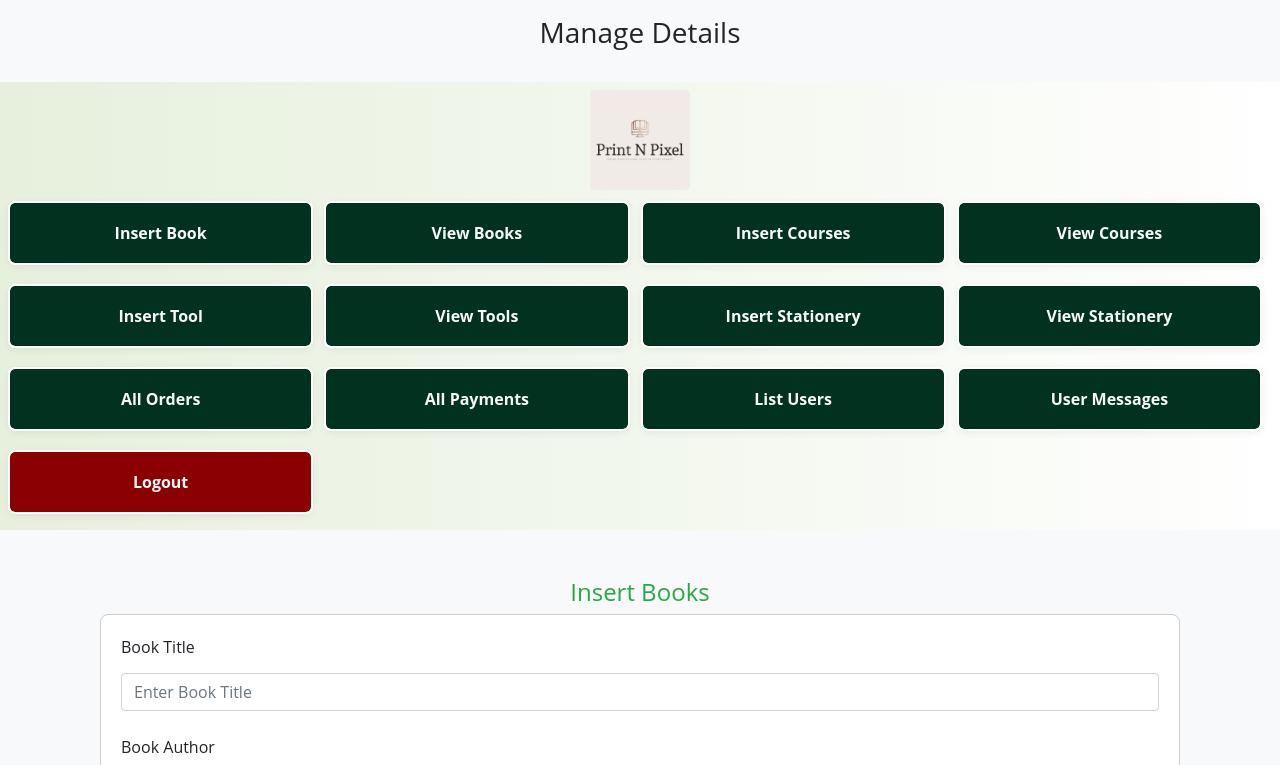
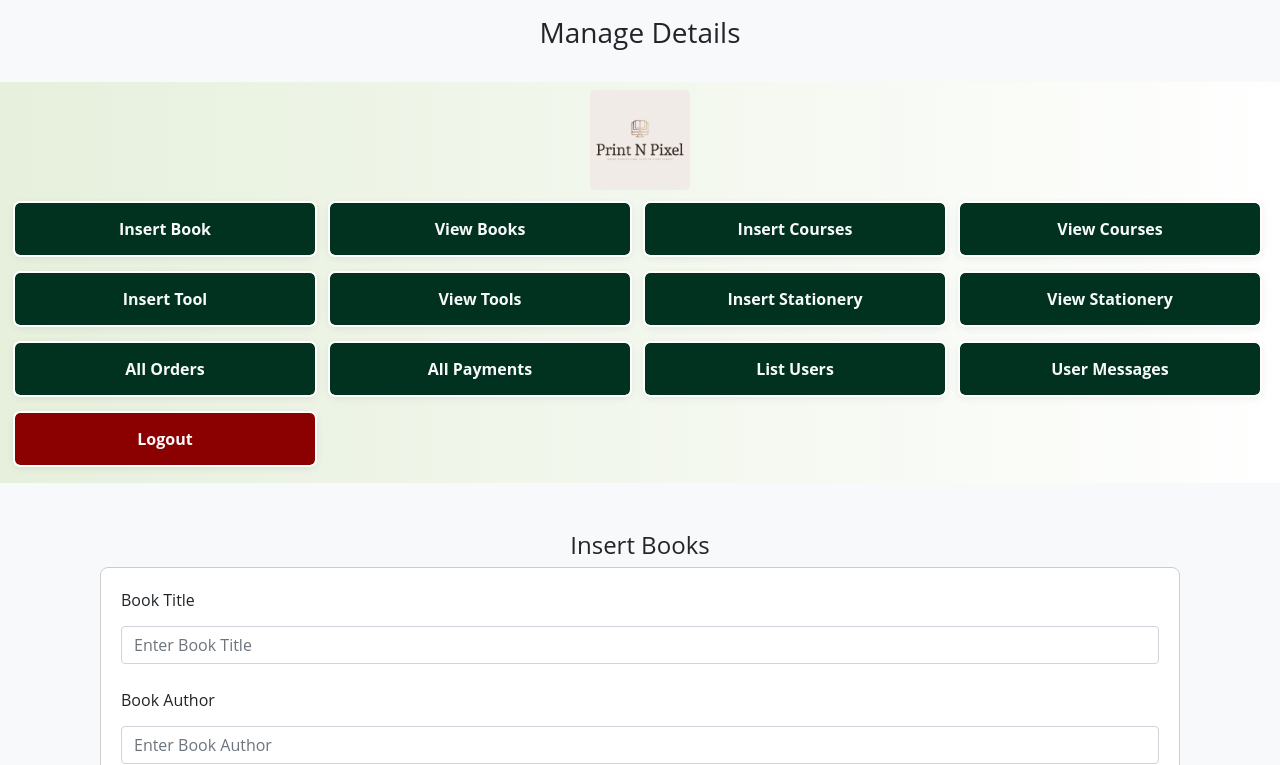
Before and after one commit to KaTim128/capstone, a PHP site: page /admin/adminPanel.php?insertBook in a window 1280 px wide. Shown: the part 32-797 px from the top of the page. Run offline with PHP 8.4, Linux system fonts and the light colour scheme; data that the repository does not hold is empty.

Commit message:
complete

```diff
--- a/admin/adminPanel.php
+++ b/admin/adminPanel.php
@@ -32,37 +32,38 @@ session_start();
 
         .panel {
     display: grid;
-            grid-template-columns: repeat(4, 1fr);
-            gap: 15px;
+    grid-template-columns: repeat(4, 1fr); /* Default: 4 columns */
+    gap: 10px; /* Space between buttons */
     width: 100%;
     box-sizing: border-box;
-            margin: 5 auto;
     padding: 5px 15px;
     margin-bottom: 5px;
-            margin-right:10px;
 }
 
-        /* Media query for mobile devices */
+/* For tablets and smaller devices */
 @media (max-width: 768px) {
     .panel {
-                grid-template-columns: repeat(2, 1fr); /* 2 columns on medium screens */
+        grid-template-columns: repeat(2, 1fr); /* 2 columns for tablets and small screens */
+
     }
 }
 
-        @media (max-width: 420px) {
+/* For very small devices like phones */
+@media (max-width: 576px) {
     .panel {
-                grid-template-columns: 1fr; /* 1 column on small screens */
-                padding: 5px; /* Adjust padding for smaller screens */
+        grid-template-columns: repeat(2, 1fr); /* Still 2 columns */
+        gap: 5px; /* Reduce gap */
     }
     .btn-responsive {
-                font-size: 14px; /* Maintain readability on smaller screens */
-                padding: 10px; /* Padding for buttons */
+        font-size: 14px; /* Maintain readability */
+        padding: 5px; /* Adjust padding for smaller buttons */
     }
 }
 
+
         .panel button {
-            padding: 10px 20px; /* Adjust padding */
-  margin-right: 10px; /* Add right margin for spacing */
+            padding: 6px 10px; /* Adjust padding */
+            margin-right: 5px; /* Add right margin for spacing */
             background: linear-gradient(to right, #013220, #013220, #013220);
             box-shadow: 0 2px 10px rgba(0, 0, 0, 0.1);
             color: rgb(255, 255, 255);
@@ -165,19 +166,19 @@ body {
         </div>
         <!-- Buttons Panel Section -->
         <div class="p1 panel text-center w-100">
-            <button class="p1 btn btn-light w-100 mb-2"><a href="adminPanel.php?insertBook" class="p1 nav-link text-light" style="font-weight: bold;">Insert Book</a></button>
-            <button class="p1 btn btn-light w-100 mb-2"><a href="adminPanel.php?viewBook" class="p1 nav-link text-light" style="font-weight: bold;">View Books</a></button>
-            <button class="p1 btn btn-light w-100 mb-2"><a href="adminPanel.php?insertCourse" class="p1 nav-link text-light" style="font-weight: bold;">Insert Courses</a></button>
-            <button class="p1 btn btn-light w-100 mb-2"><a href="adminPanel.php?viewCourse" class="p1 nav-link text-light" style="font-weight: bold;">View Courses</a></button>
-            <button class="p1 btn btn-light w-100 mb-2"><a href="adminPanel.php?insertTool" class="p1 nav-link text-light" style="font-weight: bold;">Insert Tool</a></button>
-            <button class="p1 btn btn-light w-100 mb-2"><a href="adminPanel.php?viewTool" class="p1 nav-link text-light" style="font-weight: bold;">View Tools</a></button>
-            <button class="p1 btn btn-light w-100 mb-2"><a href="adminPanel.php?insertStationery" class="p1 nav-link text-light" style="font-weight: bold;">Insert Stationery</a></button>
-            <button class="p1 btn btn-light w-100 mb-2"><a href="adminPanel.php?viewStationery" class="p1 nav-link text-light" style="font-weight: bold;">View Stationery</a></button>
-            <button class="p1 btn btn-light w-100 mb-2"><a href="adminPanel.php?listOrders" class="p1 nav-link text-light" style="font-weight: bold;">All Orders</a></button>
-            <button class="p1 btn btn-light w-100 mb-2"><a href="adminPanel.php?listPayments" class="p1 nav-link text-light" style="font-weight: bold;">All Payments</a></button>
-            <button class="p1 btn btn-light w-100 mb-2"><a href="adminPanel.php?listUsers" class="p1 nav-link text-light" style="font-weight: bold;">List Users</a></button>
-            <button class="p1 btn btn-light w-100 mb-2"><a href="adminPanel.php?listMessages" class="p1 nav-link text-light" style="font-weight: bold;">User Messages</a></button>
-            <button class="p1 btn btn-danger w-100 mb-2"><a href="./adminLogin.php" class="p1 nav-link text-light" style="font-weight: bold;">Logout</a></button>
+            <button class="p1 btn btn-light btn-responsive mb-2"><a href="adminPanel.php?insertBook" class="p1 nav-link text-light" style="font-weight: bold;">Insert Book</a></button>
+            <button class="p1 btn btn-light btn-responsive mb-2"><a href="adminPanel.php?viewBook" class="p1 nav-link text-light" style="font-weight: bold;">View Books</a></button>
+            <button class="p1 btn btn-light btn-responsive mb-2"><a href="adminPanel.php?insertCourse" class="p1 nav-link text-light" style="font-weight: bold;">Insert Courses</a></button>
+            <button class="p1 btn btn-light btn-responsive mb-2"><a href="adminPanel.php?viewCourse" class="p1 nav-link text-light" style="font-weight: bold;">View Courses</a></button>
+            <button class="p1 btn btn-light btn-responsive mb-2"><a href="adminPanel.php?insertTool" class="p1 nav-link text-light" style="font-weight: bold;">Insert Tool</a></button>
+            <button class="p1 btn btn-light btn-responsive mb-2"><a href="adminPanel.php?viewTool" class="p1 nav-link text-light" style="font-weight: bold;">View Tools</a></button>
+            <button class="p1 btn btn-light btn-responsive mb-2"><a href="adminPanel.php?insertStationery" class="p1 nav-link text-light" style="font-weight: bold;">Insert Stationery</a></button>
+            <button class="p1 btn btn-light btn-responsive mb-2"><a href="adminPanel.php?viewStationery" class="p1 nav-link text-light" style="font-weight: bold;">View Stationery</a></button>
+            <button class="p1 btn btn-light btn-responsive mb-2"><a href="adminPanel.php?listOrders" class="p1 nav-link text-light" style="font-weight: bold;">All Orders</a></button>
+            <button class="p1 btn btn-light btn-responsive mb-2"><a href="adminPanel.php?listPayments" class="p1 nav-link text-light" style="font-weight: bold;">All Payments</a></button>
+            <button class="p1 btn btn-light btn-responsive mb-2"><a href="adminPanel.php?listUsers" class="p1 nav-link text-light" style="font-weight: bold;">List Users</a></button>
+            <button class="p1 btn btn-light btn-responsive mb-2"><a href="adminPanel.php?listMessages" class="p1 nav-link text-light" style="font-weight: bold;">User Messages</a></button>
+            <button class="p1 btn btn-danger btn-responsive mb-2"><a href="./adminLogin.php" class="p1 nav-link text-light" style="font-weight: bold;">Logout</a></button>
         </div>
     </div>
 </div>
--- a/admin/editCourse.php
+++ b/admin/editCourse.php
@@ -75,7 +75,7 @@ if (isset($_POST['update_course'])) {
             <?php echo $alertMessage; ?>
         </div>
 
-        <h3 class="p1 text-center mb-4 text-success" style="overflow:hidden;">Edit Course</h3>
+        <h3 class="p1 text-center mb-4 " style="overflow:hidden;">Edit Course</h3>
         <form action="" method="post" class="p1 text-center">
             <div class="p1 form-outline text-center w-50 m-auto">
                 <label for="course_title" class="p1 form-label">Course Title</label>
--- a/admin/editStationery.php
+++ b/admin/editStationery.php
@@ -75,7 +75,7 @@ if (isset($_POST['update_stationery'])) {
             <?php echo $alertMessage; ?>
         </div>
 
-        <h3 class="p1 text-center mb-4 text-success" style="overflow:hidden;">Edit Stationery</h3>
+        <h3 class="p1 text-center mb-4 " style="overflow:hidden;">Edit Stationery</h3>
         <form action="" method="post" class="p1 text-center">
             <div class="p1 form-outline text-center w-50 m-auto">
                 <label for="stationery_title" class="p1 form-label">Stationery Title</label>
--- a/admin/insertBook.php
+++ b/admin/insertBook.php
@@ -107,7 +107,7 @@ if (isset($_POST['insert_book'])) {
     </div>
 
     <div class="p1 container mt-3">
-        <h4 class="p1 text-center text-success" style="overflow:hidden;">Insert Books</h4>
+        <h4 class="p1 text-center " style="overflow:hidden;">Insert Books</h4>
         <!-- Form -->
         <form action="" method="post" enctype="multipart/form-data" class="p1 form-container">
             <!-- Book Title -->
--- a/admin/insertCourses.php
+++ b/admin/insertCourses.php
@@ -82,13 +82,10 @@ if (isset($_POST['insert_course'])) {
             <?php echo $alertMessage; ?>
         </div>
 
-        <h4 class="p1 text-center text-success" style="overflow:hidden;">Insert Courses</h4>
+        <h4 class="p1 text-center " style="overflow:hidden;">Insert Courses</h4>
         <!-- Form -->
         <form action="" method="post" class="p1 mb-2">
             <div class="p1 input-group w-50 m-auto mb-2">
-                <span class="p1 input-group-text" id="basic-addon1">
-                    <i class="p1 fa-solid fa-receipt"></i>
-                </span>
                 <input type="text" class="p1 form-control" name="course_title" placeholder="Insert Courses" aria-label="courses" aria-describedby="basic-addon1" required>
             </div>
 
--- a/admin/insertStationery.php
+++ b/admin/insertStationery.php
@@ -80,13 +80,10 @@ if (isset($_POST['insert_stationery'])) {
         <!-- Display alert message if any -->
             <?php echo $alertMessage; ?>
 
-        <h4 class="p1 text-center text-success" style="overflow:hidden;">Insert Stationeries</h4>
+        <h4 class="p1 text-center " style="overflow:hidden;">Insert Stationeries</h4>
         <!-- Form -->
         <form action="" method="post" class="p1 mb-4">
             <div class="p1 input-group w-50 m-auto mb-2">
-                <span class="p1 input-group-text" id="basic-addon1">
-                    <i class="p1 fa-solid fa-receipt"></i>
-                </span>
                 <input type="text" class="p1 form-control" name="stationery_title" placeholder="Insert stationery" aria-label="stationery" aria-describedby="basic-addon1" required>
             </div>
 
--- a/admin/insertTool.php
+++ b/admin/insertTool.php
@@ -98,7 +98,7 @@ if (isset($_POST['insert_tool'])) {
     </div>
 
     <div class="p1 container">
-        <h4 class="p1 text-center text-success" style="overflow:hidden;">Insert Tools</h4>
+        <h4 class="p1 text-center " style="overflow:hidden;">Insert Tools</h4>
         <!-- Form -->
         <form action="" method="post" enctype="multipart/form-data" class="p1 form-container">
             <!-- Tool Title -->
--- a/admin/listMessages.php
+++ b/admin/listMessages.php
@@ -15,7 +15,7 @@
     </style>
 </head>
 <body>
-    <h4 class="p1 text-center text-success" style="overflow:hidden">All Messages</h4>
+    <h4 class="p1 text-center " style="overflow:hidden">All Messages</h4>
 
     <!-- Table container with horizontal scroll -->
     <div class="p1 table-responsive">
--- a/admin/listOrders.php
+++ b/admin/listOrders.php
@@ -8,7 +8,7 @@
     <link rel="stylesheet" href="https://cdn.jsdelivr.net/npm/bootstrap@4.0.0/dist/css/bootstrap.min.css">
 </head>
 <body>
-    <h4 class="p1 text-center text-success" style="overflow:hidden">All Orders</h4>
+    <h4 class="p1 text-center " style="overflow:hidden">All Orders</h4>
 
     <!-- Table container with horizontal scroll -->
     <div class="p1 table-responsive">
--- a/admin/viewBook.php
+++ b/admin/viewBook.php
@@ -44,7 +44,7 @@
                 echo "<div class='alert alert-warning text-center mt-4' style='margin: 0 auto; width: fit-content;'>There are no books yet.</div>";
             } else {
                 echo "
-                <h4 class='text-center text-success mt-4'>All Books</h4>
+                <h4 class='text-center  mt-4'>All Books</h4>
                 <thead class='table-color'>
                         <tr class='text-center'>
                             <th class='p1'>Book ID</th>
--- a/admin/viewCourse.php
+++ b/admin/viewCourse.php
@@ -16,7 +16,7 @@
     </style>
 </head>
 <body>
-    <h4 class="p1 text-center text-success mt-4" style="overflow:hidden;">All Courses</h4>
+    <h4 class="p1 text-center  mt-4" style="overflow:hidden;">All Courses</h4>
     <table class="p1 table table-bordered mt-3">
         <thead class="p1 table-color">
 
@@ -30,7 +30,7 @@
                 if ($row_count == 0) {
                     echo "<div class='alert alert-warning text-center mt-4' style='margin: 0 auto; width: fit-content;'>There are no courses yet.</div>";
                    } else {
-                    echo"<tr class='text-center table-color text-dark'>
+                    echo"<tr class='text-center table-color text-light'>
                     <th class='p1'>S.No</th>
                     <th class='p1'>Course Title</th>
                     <th class='p1'>Edit</th>
--- a/admin/viewStationery.php
+++ b/admin/viewStationery.php
@@ -34,11 +34,11 @@
     }
 ?>
 
-<h4 class="p1 text-center text-success mt-4" style="overflow:hidden;">All Stationeries</h4>
+<h4 class="p1 text-center  mt-4" style="overflow:hidden;">All Stationeries</h4>
 <table class="p1 table table-bordered mt-3">
     <thead class="p1 table-color">
         <!-- Header row -->
-        <tr class="text-center table-color text-dark">
+        <tr class="text-center table-color text-light">
             <th class="p1">S.No</th>
             <th class="p1">Stationery Title</th>
             <th class="p1">Edit</th>
--- a/admin/viewTool.php
+++ b/admin/viewTool.php
@@ -55,7 +55,7 @@
             <?php
             if ($row_count > 0) {
                 echo "
-                <h4 class='text-center text-success'>All Tools</h4>
+                <h4 class='text-center '>All Tools</h4>
                 <thead class='table-color'>
                         <tr class='text-center'>
                             <th class='p1'>Tool ID</th>
--- a/functions/common_function.php
+++ b/functions/common_function.php
@@ -134,15 +134,15 @@ function getStationeries(){
       }
     }
 
-    function getFooter(){
+    function getFooter() {
       global $conn;
       echo "
           <style>
+              /* General Styles */
               body {
                   display: flex;
                   flex-direction: column;
                   min-height: 100vh;
-            overflow: hidden;
               }
               .main-content {
                   flex: 1;
@@ -152,19 +152,92 @@ function getStationeries(){
                   background-color: #013220;
                   padding: 1rem;
                   text-align: center;
-            width:100%;
-            overflow: hidden;
+                  width: 100%;
               }
-          .dark-green {
-          background: linear-gradient(to right, #013220, #013220);
+
+              /* Horizontal Footer (Desktop) */
+              .footer-horizontal {
+                  display: flex;
+                  justify-content: space-between;
+                  align-items: center;
+                  padding: 1rem;
+                  flex-wrap: wrap;
+              }
+
+              /* Vertical Footer (Mobile) */
+              .footer-vertical {
+                  display: none;
+                  flex-direction: column;
+                  text-align: center;
+              }
+
+              /* Mobile Styles */
+              @media (max-width: 991px) {
+                  .footer-horizontal {
+                      display: none !important; /* Ensure desktop footer is hidden */
+                  }
+                  .footer-vertical {
+                      display: flex;
+                  }
               }
           </style>
 
-        <div class='p1 footer dark-green'>
-          <p class='p1 mt-3 text-light'><b>Website, Designed by Ho Ka Tim © 2024.</b></p>
-        </div>";
+          <footer class='p1 footer'>
+              <!-- Desktop Footer -->
+              <div class='footer-horizontal d-flex flex-column align-items-center text-light'>
+                  <p class='mb-0'>Website, Designed by Ho Ka Tim © 2024.</p>
+              </div>
+
+              <!-- Mobile Footer -->
+              <div class='footer-vertical text-light'>
+                  <ul class='navbar-nav'>
+                      <li class='nav-item'>
+                          <a class='nav-link text-light' href='index.php'>Products</a>
+                      </li>
+                      <li class='nav-item'>
+                          <a class='nav-link text-light' href='./users/wishlist.php'>Wishlist</a>
+                      </li>";
+
+                      // PHP to check if user is logged in
+                      if (isset($_SESSION['user_username'])) {
+                          echo "
+                          <li class='nav-item'>
+                              <a class='nav-link nav-zoom text-light' href='./users/profile.php'>My Account</a>
+                          </li>";
+                      } else {
+                          echo "
+                          <li class='nav-item'>
+                              <a class='nav-link nav-zoom text-light' href='./users/user_login.php'>Login</a>
+                          </li>";
                       }
 
+                      echo "
+                      <li class='nav-item'>
+                          <a class='nav-link nav-zoom text-light' href='contact_page.php'>Contact</a>
+                      </li>
+                      <li class='nav-item'>
+                          <a class='nav-link nav-zoom text-light' href='../capstone/cart.php'>Cart
+                              <sup><i class='fa fa-shopping-cart' aria-hidden='true'></i>";
+                              cartItem();
+                              echo "</sup>
+                          </a>
+                      </li>
+                      <li class='nav-item'>
+                          <a class='nav-link text-light' href='#'>Total Price: RM";
+                          totalCartPrice();
+                          echo "</a>
+                      </li>
+                  </ul>
+
+                  <!-- Search form -->
+                  <form class='p1 form-inline my-2 my-lg-0 d-flex justify-content-center' action='../capstone/searchProduct.php' method='get'>
+                      <input class='p1 form-control mr-sm-3' style='width: 90%;' type='search' placeholder='Search' aria-label='Search' name='search_data'>
+                      <button class='p1 btn btn-outline-light my-2 my-sm-0 mt-3' value='Search' type='submit' name='search_data_product'>Search</button>
+                  </form>
+              </div>
+          </footer>
+      ";
+  }
 
 
 function searchProducts() {
@@ -641,10 +714,10 @@ function totalCartPrice() {
             $result_orders_query = mysqli_query($conn, $get_orders);
             $row_count = mysqli_num_rows($result_orders_query);
             if ($row_count > 0) {
-                echo "<h3 class=' p1 text-center' style='margin-top:100px; overflow:hidden'>You have <span class=' p1 text-success'>$row_count </span> pending orders</h3>";
+                echo "<h3 class=' p1 text-center mt-5' style='margin-top:100px; overflow:hidden'>You have <span class=' p1 text-success'>$row_count </span> pending orders</h3>";
                 echo "<p class=' p1 text-center'><a href='profile.php?my_orders' class=' p1 text-dark'>Order Details</a></p>";
               } else {
-                echo "<h3 class=' p1 text-center' style='margin-top:100px; overflow:hidden'>You have 0 pending orders</h3>";
+                echo "<h3 class=' p1 text-center mt-5' style='margin-top:100px; overflow:hidden'>You have 0 pending orders</h3>";
                 echo "<p class=' p1 text-center'><a href='../index.php' class=' p1 text-dark'>Explore products</a></p>";
             }
         }
--- a/index.php
+++ b/index.php
@@ -37,7 +37,6 @@ session_start();
             <li class=" p1 nav-item">
               <a class=" p1 nav-link nav-zoom text-light" href="./users/wishlist.php">Wishlist</a>
             </li>
-
             <?php
             if (isset($_SESSION['user_username'])) {
               echo "<li class='nav-item'>
--- a/users/checkout.php
+++ b/users/checkout.php
@@ -73,7 +73,7 @@ if (isset($_SESSION['user_username'])) {
           <li class=" p1 nav-item"><a class=" p1 nav-link nav-zoom" href="../contact_page.php">Contact</a></li>
         </ul>
         <form class="p1 form-inline my-2 my-lg-0" action="../searchProduct.php" method="get">
-            <input class="p1 form-control" type="search" style="width:500px;" placeholder="Search" name="search_data">
+            <input class="p1 form-control mr-3" type="search" style="width:500px;" placeholder="Search" name="search_data">
             <button class="p1 btn btn-outline-light" type="submit" name="search_data_product">Search</button>
         </form>
       </div>
```
Also changed, not shown: admin/listPayments.php (+2 -6 lines), admin/listUsers.php (+2 -6 lines). Lines whose indentation alone changed are shown as unchanged.
